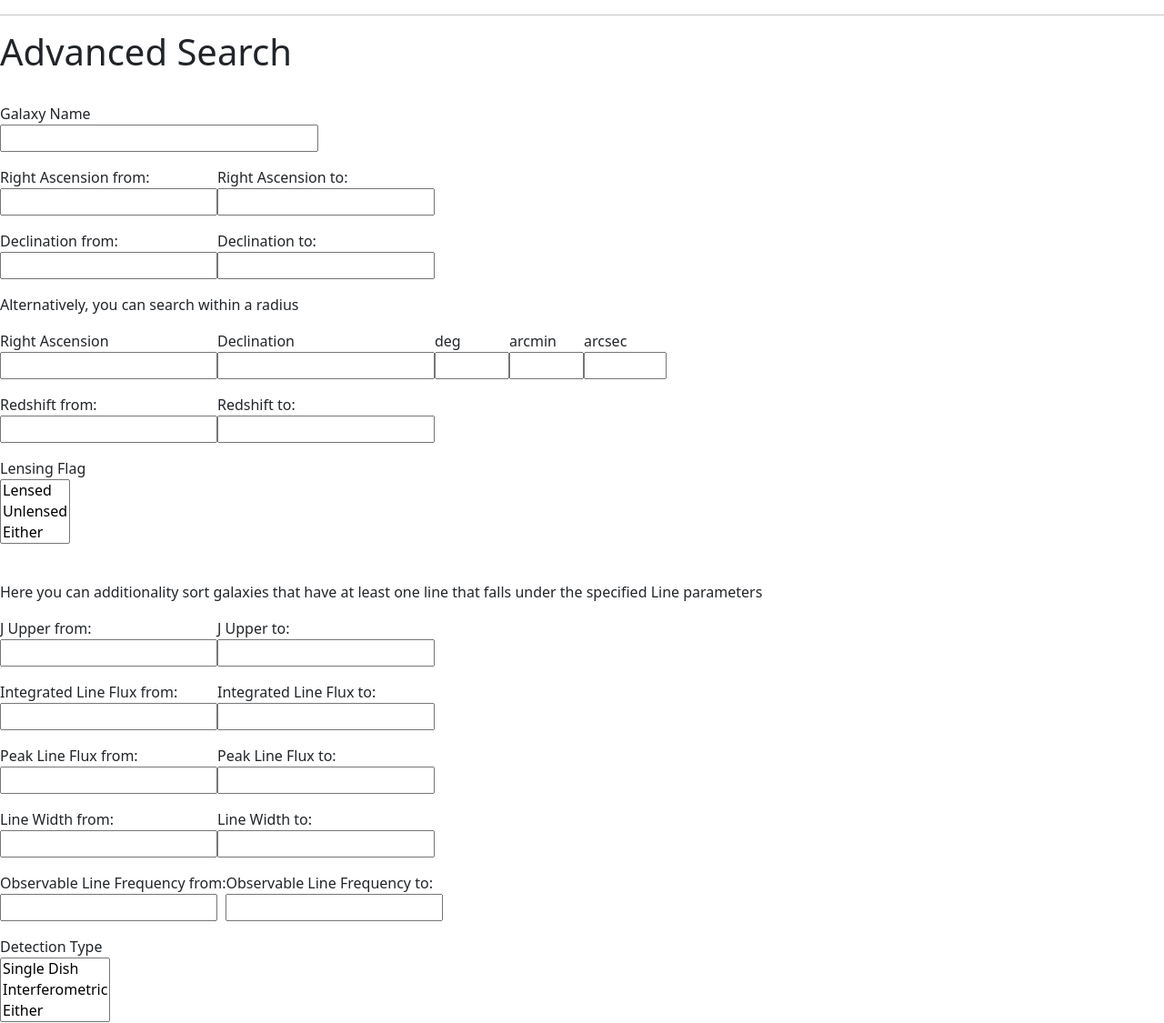
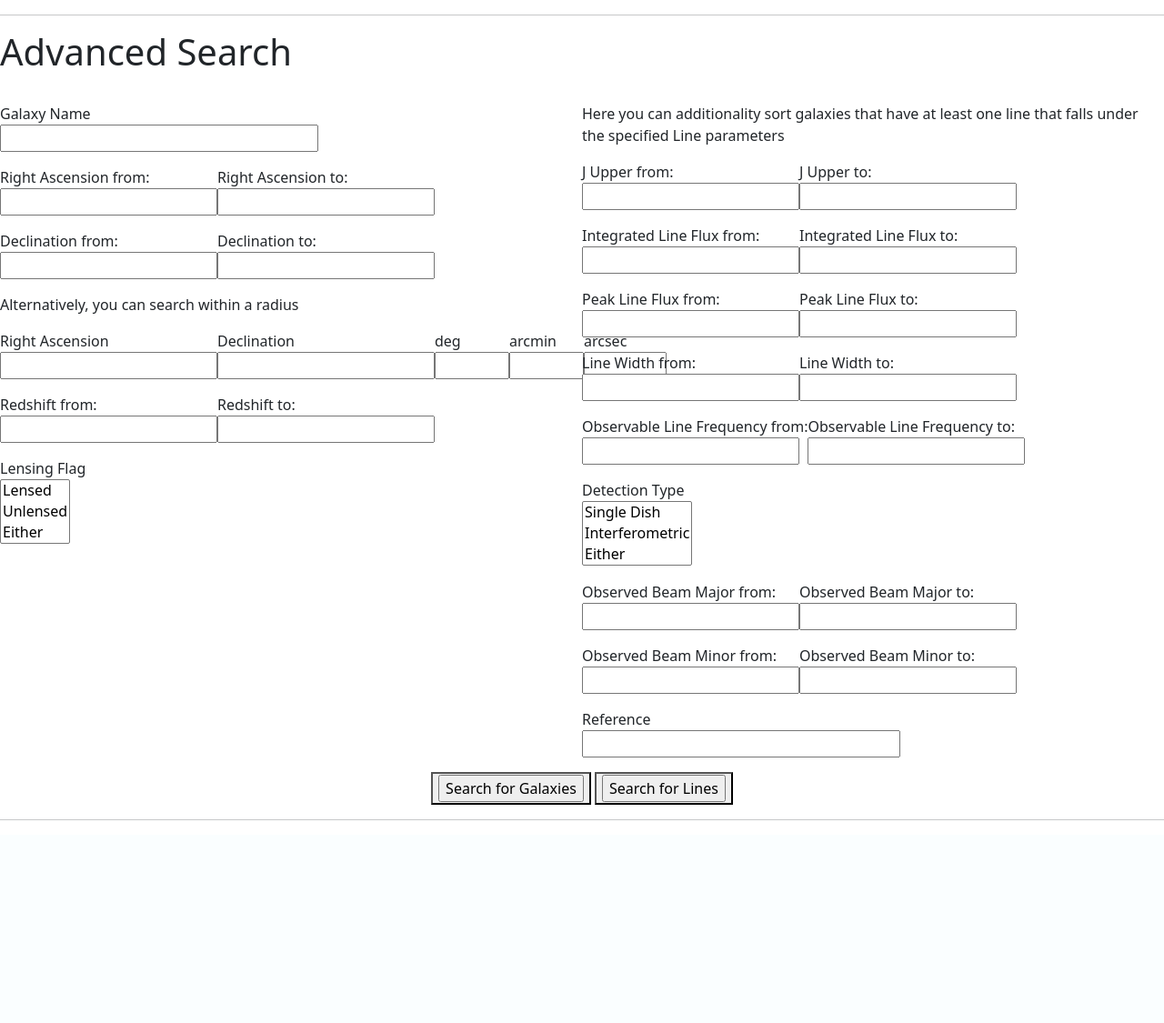
Before and after one commit to UladzimirTreihis/spectral_line_detection_database, a Flask app: template flask-back-end/app/templates/query_results.html in a window 1280 px wide. Shown: the part 74-1199 px from the top of the page at 91% size. After the commit the page ends 976 px from the top, so only its background shows below. Run offline with Flask 2, Linux system fonts and the light colour scheme; the template is opened without the code that fills it: values that come from a table or form of the project are taken from there, others are empty; some libraries are stand-ins or nearby versions.

Commit message:
advanced search split

```diff
--- a/flask-back-end/app/templates/query_results.html
+++ b/flask-back-end/app/templates/query_results.html
@@ -16,6 +16,7 @@
 
 <form action= {{url_for('main.query_results')}} method='POST' id='galaxyForm'>
    {{form_advanced.hidden_tag() }}
+   <div class = "entry">
       <p>
             {{ form_advanced.name.label }}<br>
             {{ form_advanced.name(size=32) }}<br>
@@ -119,6 +120,8 @@
 
       </p>
       <br>
+      </div>
+      <div class = "entry">
       <p>Here you can additionality sort galaxies that have at least one line that falls under the specified Line parameters</p>
       <div style="display: flex;">
          <p>
@@ -246,12 +249,24 @@
          <span style="color: red;">[{{ error }}]</span>
          {% endfor %}
       </p>
+      </div>
+      <div class = "buttons">
       <button type="button">
          {{ form_advanced.galaxySearch() }}
       </button>
       <button type="button">
          {{ form_advanced.lineSearch() }}
       </button>
+      </div>
+      <style>
+      .entry {
+            width: 50%;
+            float: left;
+      }
+      .buttons {
+         text-align: center;
+      }
+      </style>
 </form>
 
 
```
